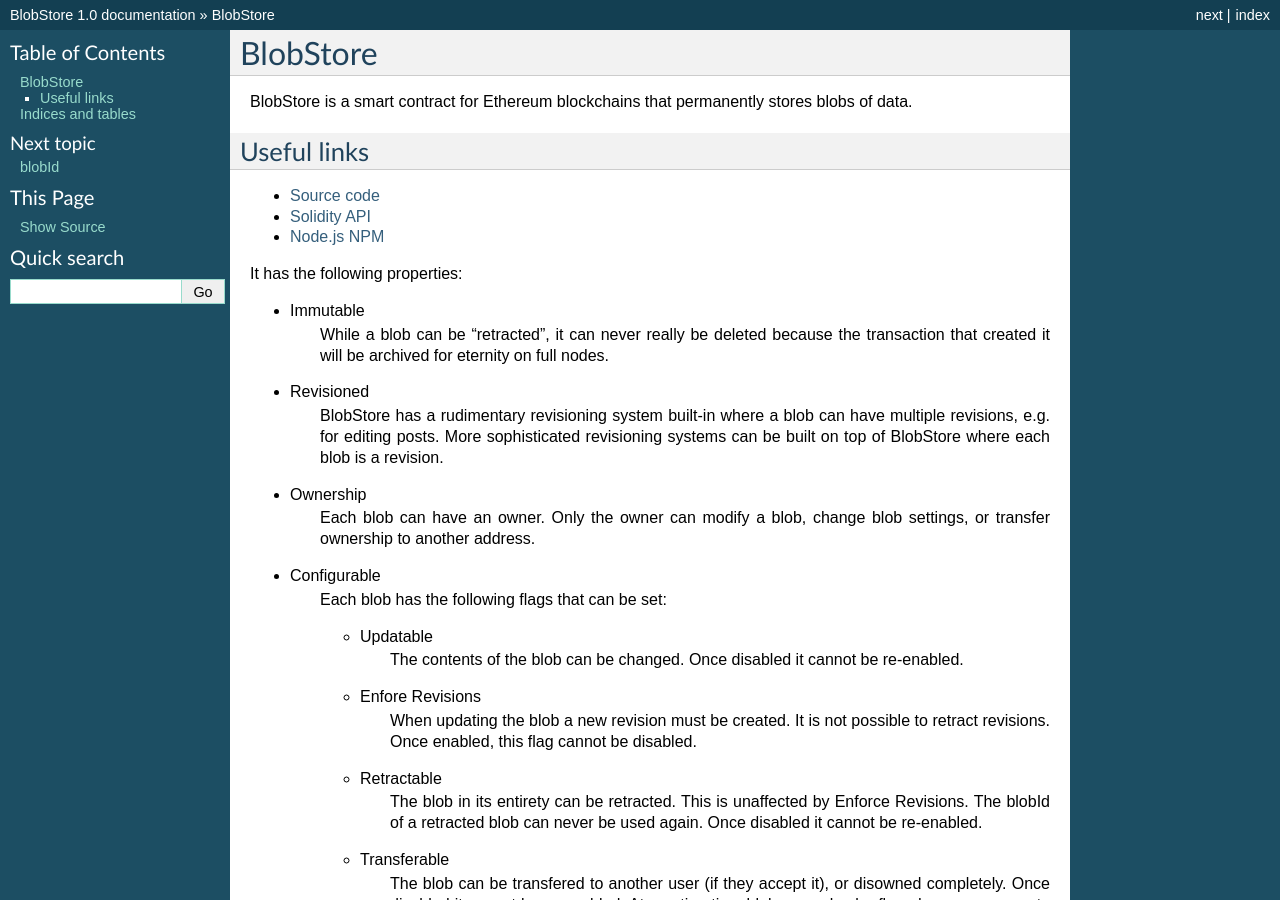
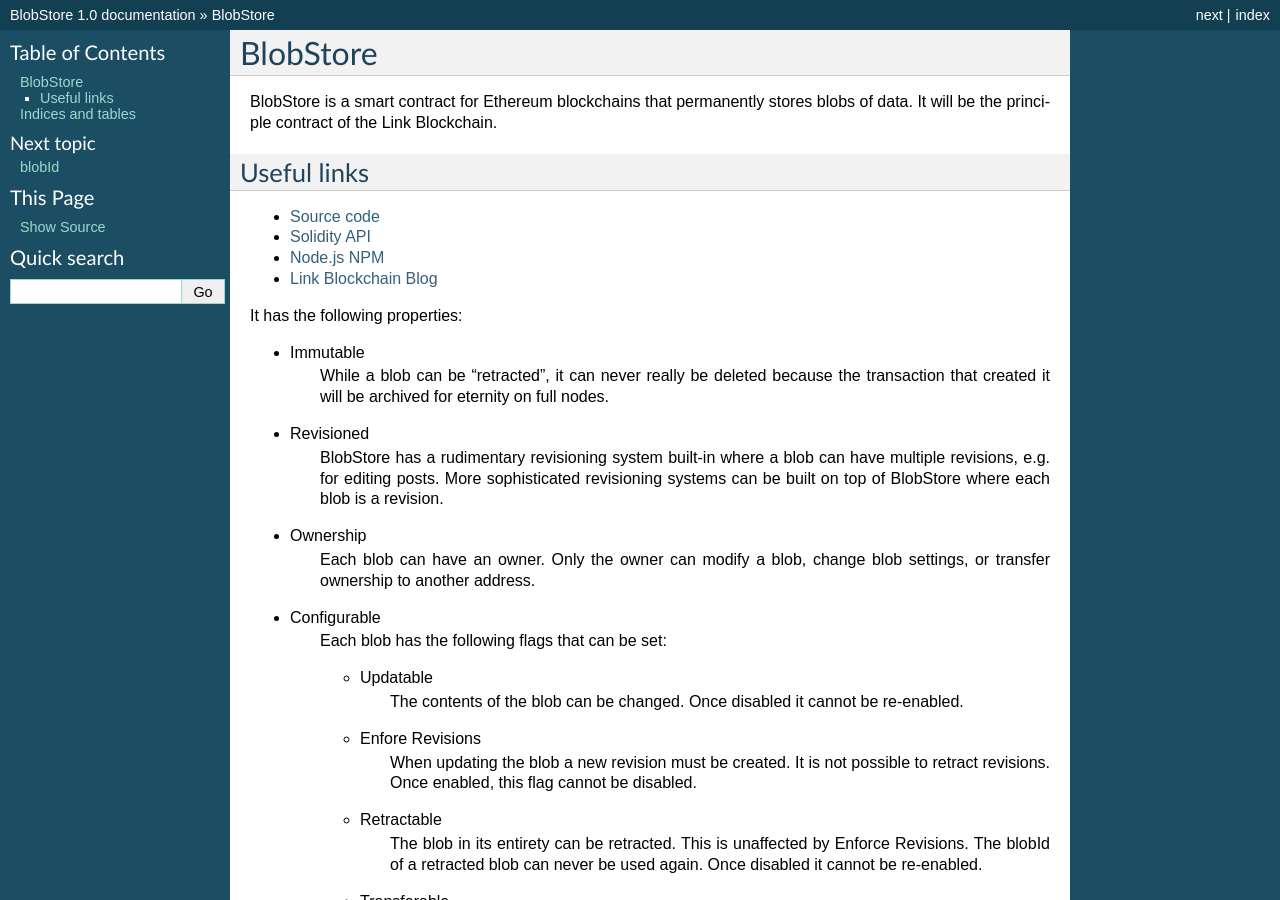
Before and after one commit to acuity-network/mix-item-store, a Sphinx documentation site: the page built from docs/index.rst, in a window 1280 px wide and 900 px high. Built offline with Sphinx 7.4.7, drawn with Linux system fonts in a browser that asks for light colours.

Commit message:
Add references to Link.

```diff
--- a/docs/index.rst
+++ b/docs/index.rst
@@ -6,7 +6,7 @@
 BlobStore
 =========
 
-BlobStore is a smart contract for Ethereum blockchains that permanently stores blobs of data.
+BlobStore is a smart contract for Ethereum blockchains that permanently stores blobs of data. It will be the principle contract of the Link Blockchain.
 
 Useful links
 ------------
@@ -16,6 +16,8 @@
 * `Solidity API <http://solidity-apis.link-blockchain.org/docs/BlobStore/>`_
 
 * `Node.js NPM <https://www.npmjs.com/package/blobstore-ethereum>`_
+
+* `Link Blockchain Blog <https://blog.link-blockchain.org/>`_
 
 It has the following properties:
 
```
